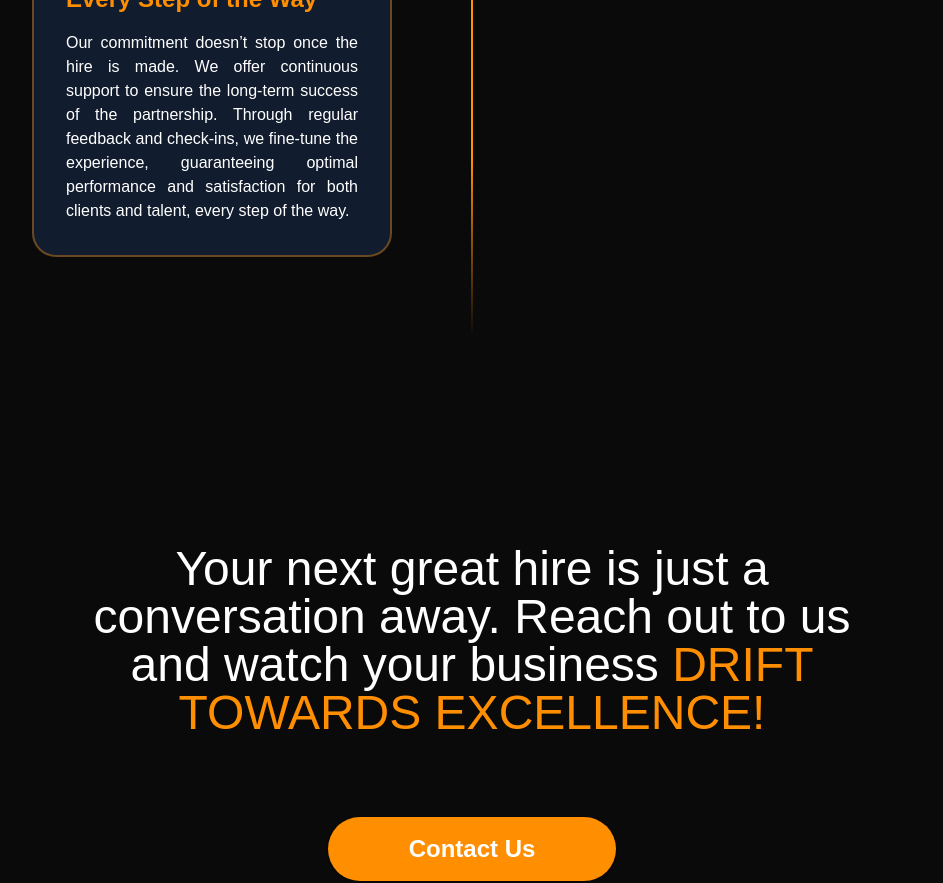
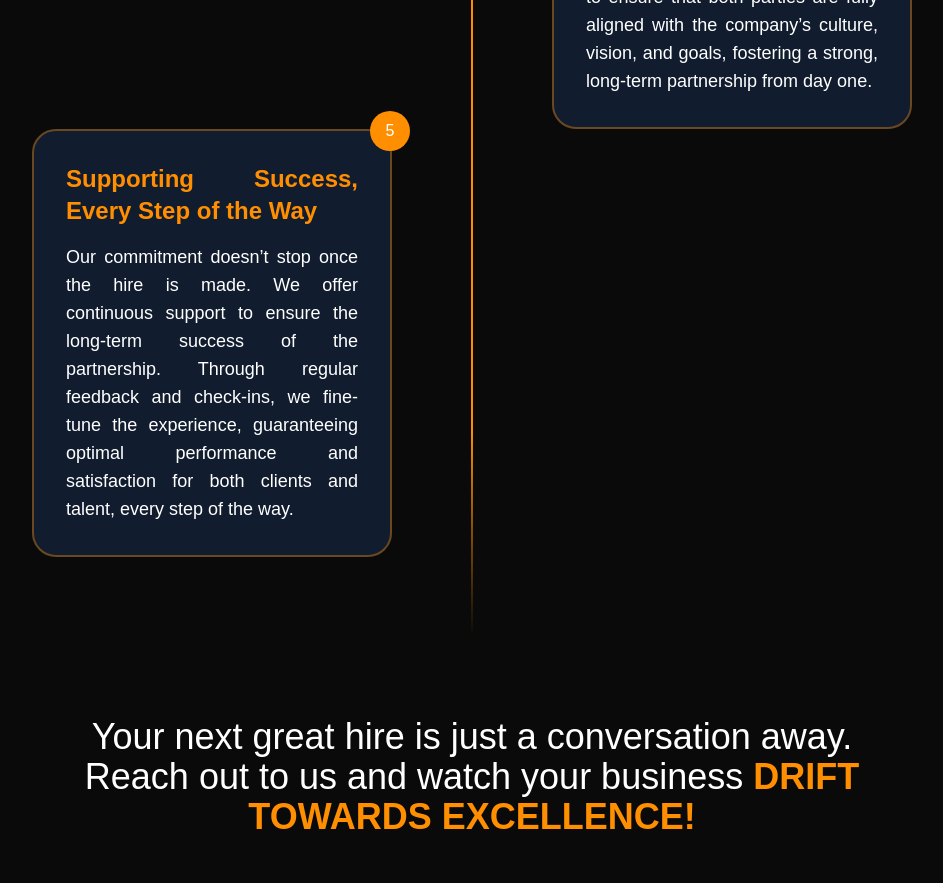
Before and after one commit to wizx-solutions/DRFTwebsite, a Next.js app in the folder drft-web/: page / in a window 1280 px wide. Shown: the part 4540-5423 px from the top of the page, without its empty margins (168-1111 px from the left). Built offline with nearby package versions, Linux system fonts and the light colour scheme.

Commit message:
Fixed the bugs of recruitment process and page End

```diff
--- a/drft-web/app/sections/PageEnd.jsx
+++ b/drft-web/app/sections/PageEnd.jsx
@@ -1,34 +1,36 @@
 import React from 'react'
 import {Button} from '@/components/ui/button'
 import Link from 'next/link'
+import { FaLinkedin, FaInstagram, FaEnvelope, FaPhone } from "react-icons/fa6";
+
 
 const PageEnd = () => (
-    <div className="w-[76%] text-white text-center md:w-[65%] pt-16 md:pt-36 mt-8 md:mt-16 mx-auto">
-        <div className="text-2xl md:text-5xl">
+    <div className="w-[76%] text-white text-center md:w-[65%] mt-8 md:mt-20 mx-auto">
+        <div className="text-2xl md:text-4xl font-medium">
             Your next great hire is just a conversation away. Reach out to us and watch your business
-            <span className="text-customOrange"> DRIFT TOWARDS EXCELLENCE!</span>
+            <span className="text-customOrange font-bold"> DRIFT TOWARDS EXCELLENCE!</span>
         </div>
         <Link href="/login">
             <Button
-                className="md:w-72 rounded-full bg-orangeLight font-semibold text-white hover:bg-brandWhite hover:text-orangeDark text-xl md:text-2xl p-4 md:p-8 mt-10 md:mt-20">
+                className="md:w-2/5 rounded-full bg-orangeLight font-semibold text-white hover:bg-brandWhite hover:text-orangeDark text-xl md:text-2xl p-4 md:p-8 mt-5 md:mt-12">
                 Contact Us
             </Button>
         </Link>
         <div
             className="flex flex-col md:flex-row justify-center items-center space-y-4 md:space-y-0 md:space-x-4 mt-10 md:mt-20 mb-10 gap-4 md:gap-8">
-            <Link href="mailto:sanjulap@drftglobal.com" className="flex gap-1.5">
-                <img src="/mail.png" alt="logo" className="h-6 w-6"/>
-                sanjulap@drftglobal.com
+            <Link href="mailto:careers@drftglobal.com" className="flex gap-1.5 items-center justify-center hover:text-orangeLight">
+                <FaEnvelope size={25}/>
+                careers@drftglobal.com
             </Link>
             <span className="flex gap-1.5">
-                <img src="/telephone.png" alt="logo" className="h-6 w-6"/>(+94) 88 871 8712
+                <a href="tel:+94888718712" className='flex items-center justify-center gap-1.5 hover:text-orangeLight'> <FaPhone size={20}/>  (+94) 88 871 8712</a>
             </span>
             <span className="flex gap-6">
-                <Link href="https://www.instagram.com/" className="flex gap-1.5">
-                    <img src="/instagram.png" alt="logo" className="h-6 w-6"/>
+                <Link href="https://www.instagram.com/" className="flex gap-1.5 hover:text-orangeLight">
+                    <FaInstagram size={25}/>
                 </Link>
-                <Link href="https://www.linkedin.com/" className="flex gap-1.5">
-                    <img src="/linkedin.png" alt="logo" className="h-6 w-6"/>
+                <Link href="https://www.linkedin.com/company/drft-global/" className="flex gap-1.5 hover:text-orangeLight">
+                    <FaLinkedin size={25}/>
                 </Link>
             </span>
         </div>
--- a/drft-web/app/sections/Positions.jsx
+++ b/drft-web/app/sections/Positions.jsx
@@ -3,7 +3,7 @@ import React from 'react'
 
 const Positions = () => {
   return (
-    <div className='relative w-full px-6 lg:px-40 lg:mt-28 mt-28 lg:py-10 mb-32 z-20 items-center justify-center text-center'>
+    <div className='relative w-full px-6 lg:px-40 lg:mt-28 mt-28 lg:py-10 lg:mb-32 mb-28 z-20 items-center justify-center text-center'>
       <div>
         <h1 className='text-white text-5xl font-semibold'>What We Excel At</h1>
         <h4 className=' text-gray-300 lg:text-lg lg:px-72 px-8  mt-3'>At DRFT Global, we specialize in connecting clients with top-tier talent in diverse fields:</h4>
--- a/drft-web/app/sections/RecruitmentProcess.jsx
+++ b/drft-web/app/sections/RecruitmentProcess.jsx
@@ -60,9 +60,9 @@ export function RecruitmentProcess() {
     ];
 
     return (
-        <div className="w-full pl-6 pr-14 md:px-40">
-            <div className="text-4xl text-customBlue font-bold text-center mb-28">
-                Bridging Recruitment Process<br/> Borders, Breaking Barriers
+        <div className="w-full px-8 md:px-40">
+            <div className="text-4xl text-customBlue font-bold text-center lg:mb-28 mb-16 lg:px-40">
+                Bridging Recruitment Process Borders, Breaking Barriers
             </div>
             <Timeline data={data}/>
         </div>
--- a/drft-web/components/ui/timeline.jsx
+++ b/drft-web/components/ui/timeline.jsx
@@ -22,13 +22,13 @@ export const Timeline = ({data}) => {
     const opacityTransform = useTransform(scrollYProgress, [0, 0.1], [0, 1]);
 
     return (
-        <div className="w-full md:px-10" ref={containerRef}>
+        <div className="w-full md:px-10 pr-6" ref={containerRef}>
             <div ref={ref} className="relative max-w-7xl mx-auto pb-20">
                 {data.map((item, index) => (
                     <div key={index}
                          className={`flex ${index % 2 === 0 ? 'justify-start' : 'justify-end'} pt-10 md:pt-0 md:gap-10`}>
                         <div
-                            className={`relative ${index % 2 === 0 ? 'md:pr-20' : 'md:pl-20'} text-justify w-full md:w-1/2`}>
+                            className={`relative ${index % 2 === 0 ? 'md:pr-20' : 'md:pl-20'} text-center lg:text-justify w-full md:w-1/2`}>
                             <div className="bg-[#111c2e] text-white p-8 rounded-3xl border-2 border-[#6b4920] relative">
                                 <div
                                     className={`absolute -top-5 -right-5 ${index % 2 === 0 ? 'md:-right-5' : 'md:-left-5'} w-10 h-10 bg-customOrange text-white rounded-full flex items-center justify-center`}>
@@ -37,7 +37,7 @@ export const Timeline = ({data}) => {
                                 <h3 className="text-2xl mb-4 font-bold text-[#ff8e00]">
                                     {item.title}
                                 </h3>
-                                {item.content}
+                                <h6 className="text-sm lg:text-lg font-normal">{item.content}</h6>
                             </div>
                         </div>
                     </div>
```
